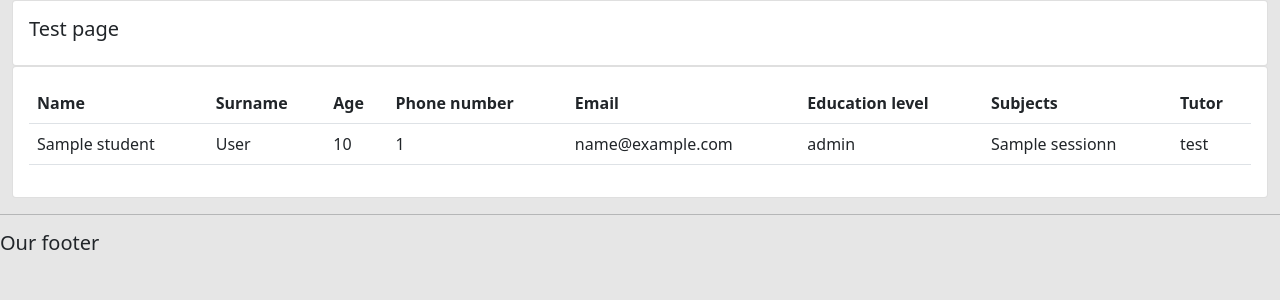
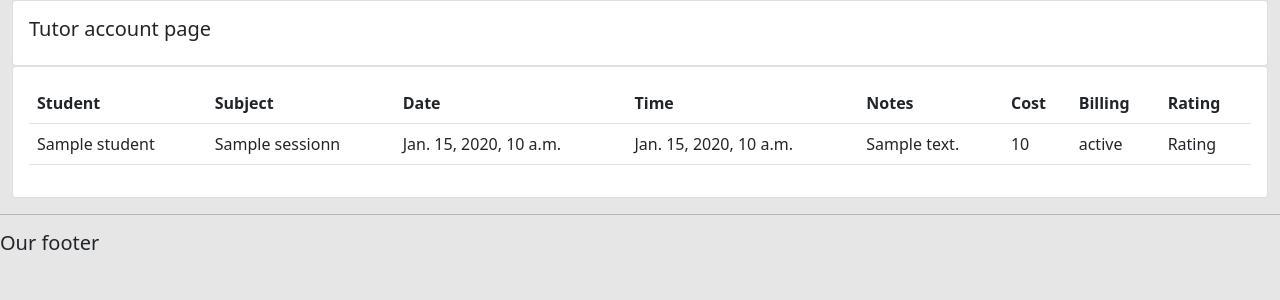
Before and after one commit to SethCardoen/tutorplaform123, a Django app: template stutor/templates/stutor/user.html in a window 1280 px wide. Shown: the part 111-411 px from the top of the page. Run offline with Django 3.2, Linux system fonts and the light colour scheme; the template is opened without the code that fills it: most values are stand-ins (such as "Sample title", 1, 10 or a date in 2020); some libraries are stand-ins or nearby versions.

Commit message:
Working basic user page for tutors

```diff
--- a/stutor/templates/stutor/user.html
+++ b/stutor/templates/stutor/user.html
@@ -5,31 +5,32 @@
 <div class="row">
     <div class="col-md">
         <div class="card card-body">
-            <h5>Test page</h5>
+            <h5>Tutor account page</h5>
         </div>
         <div class="card card-body">
             <table class="table">
                 <tr>
-                    <th>Name</th>
-                    <th>Surname</th>
-                    <th>Age</th>
-                    <th>Phone number</th>
-                    <th>Email</th>
-                    <th>Education level</th>
-                    <th>Subjects</th>
-                    <th>Tutor</th>
+                    <th>Student</th>
+                    <th>Subject</th>
+                    <th>Date</th>
+                    <th>Time</th>
+                    <th>Notes</th>
+                    <th>Cost</th>
+                    <th>Billing</th>
+                    <th>Rating</th>
                 </tr>
 
                 {% for i in sessionn %}
                 <tr>
                     <td> {{i.student.name}} </td>
-                    <td> {{i.surname}} </td>
-                    <td> {{i.age}} </td>
-                    <td> {{i.phone_number}} </td>
-                    <td> {{i.email}} </td>
-                    <td> {{i.education_level}} </td>
                     <td> {{i.subject}} </td>
-                    <td> test</td>
+                    <td> {{i.date}} </td>
+                    <td> {{i.time}} </td>
+                    <td> {{i.notes}} </td>
+                    <td> {{i.price_an_hour}} </td>
+                    <td> {{i.current_status}} </td>
+                    <td> Rating </td>
+
                 </tr>
                 {% endfor %}
 
```
Also changed, not shown: db.sqlite3.
